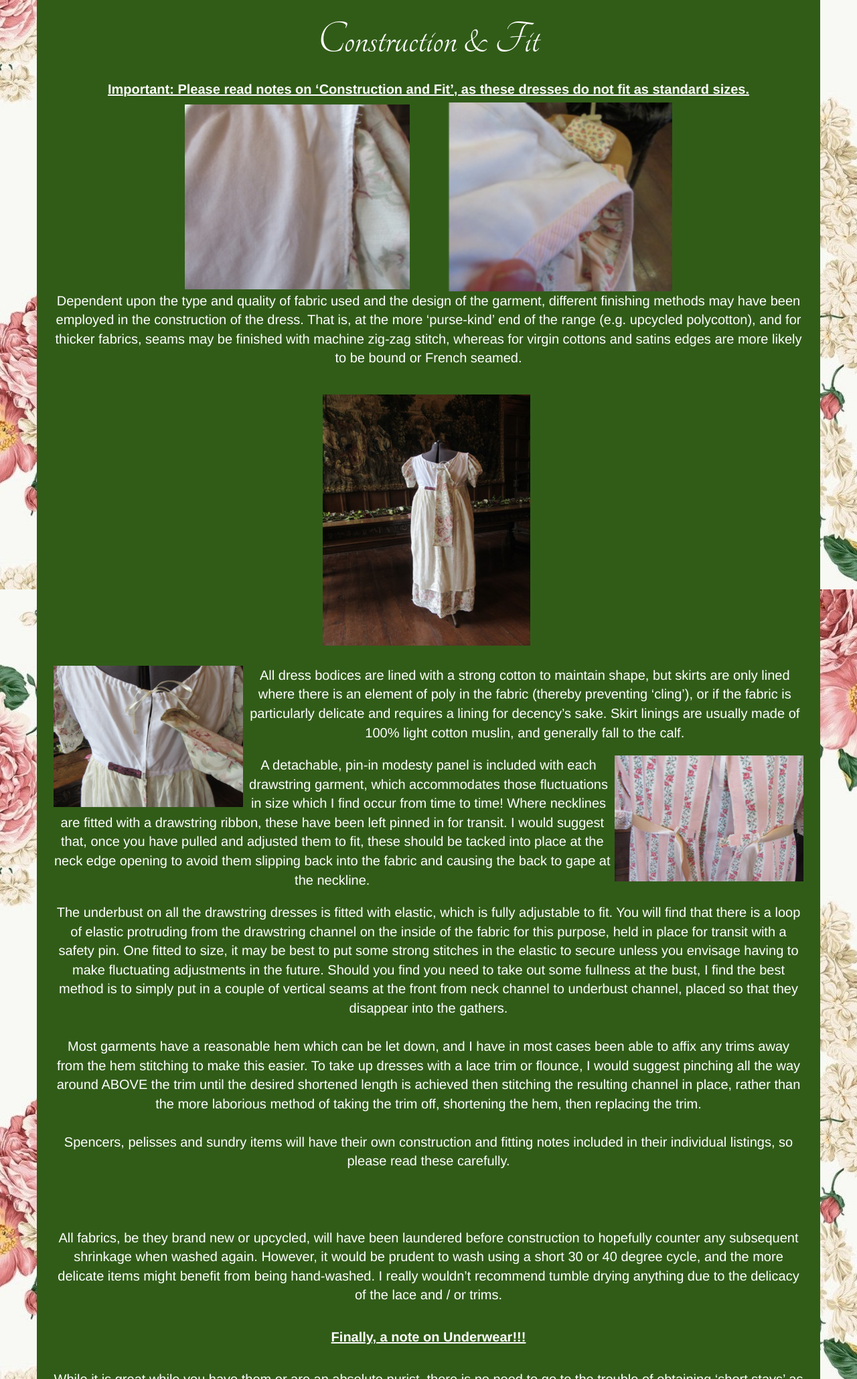
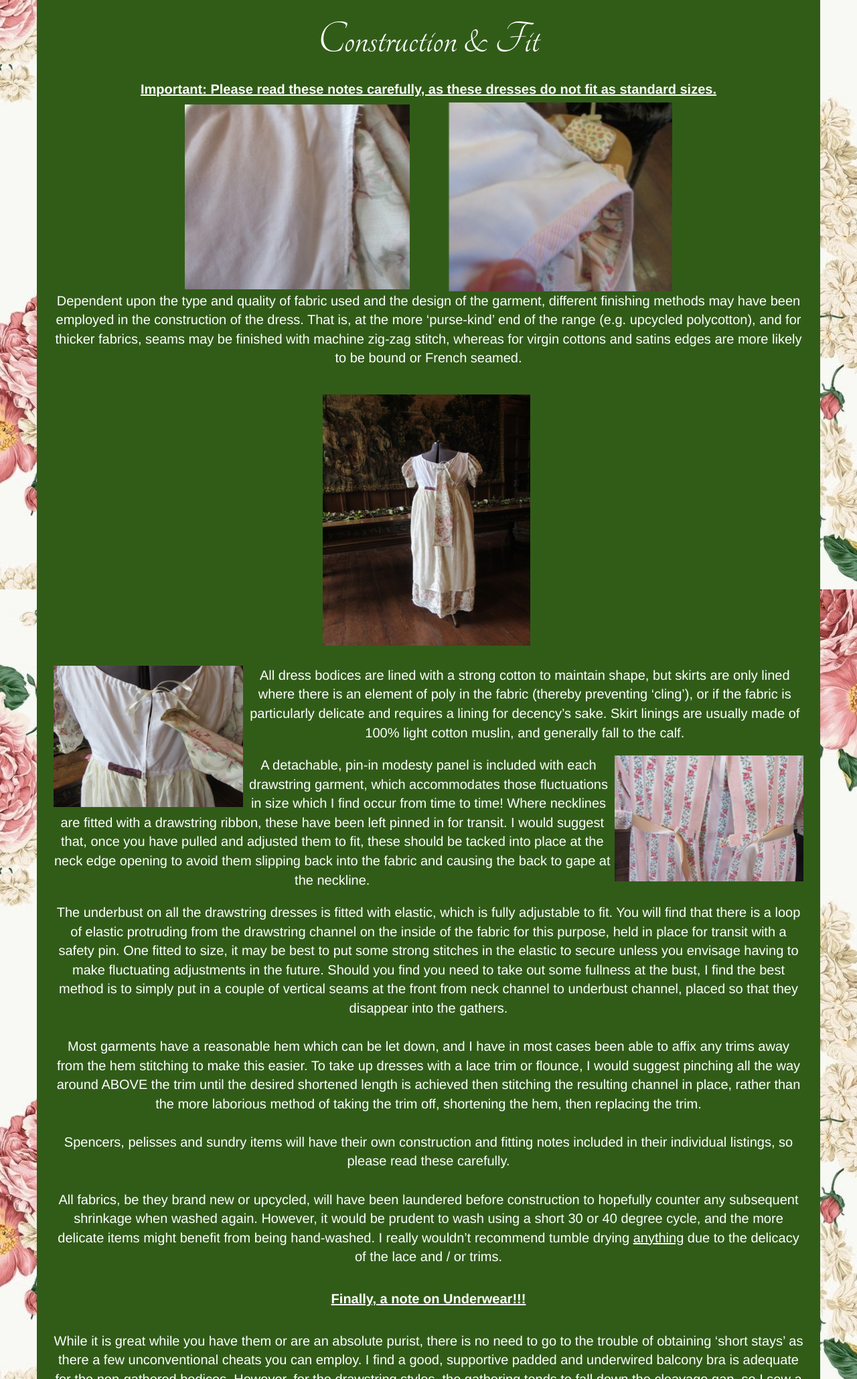
Before and after one commit to RMSchrader1994/Regency, a plain HTML site: page Pages/contr:fit.html in a window 1280 px wide. Shown: the part 320-2379 px from the top of the page at 67% size. Drawn offline with nearby package versions, Linux system fonts and the light colour scheme.

Commit message:
Minor Edits

```diff
--- a/Pages/contr:fit.html
+++ b/Pages/contr:fit.html
@@ -49,7 +49,7 @@
             <div class="col-md-12">
                 <h1>Construction & Fit</h1>
                 <p>
-                <b class="imp">Important: Please read notes on ‘Construction and Fit’, as these dresses do not fit as standard sizes.</b> <br />
+                <b class="imp">Important: Please read these notes carefully, as these dresses do not fit as standard sizes.</b> <br />
                 <img src="../Media/IMG/C:F1.png" alt="Fit 1" id="Fit1">
                 <img src="../Media/IMG/C:F2.png" alt="Fit 2" id="Fit2"><br />
                     Dependent upon the type and quality of fabric used and the design of the garment, different finishing methods may have been employed in the construction of the dress.  That is, at the more ‘purse-kind’ end of the range (e.g. upcycled polycotton), and for thicker fabrics, seams may be finished with machine zig-zag stitch, whereas for virgin cottons and satins edges are more likely to be bound or French seamed.
@@ -69,8 +69,7 @@
                     The underbust on all the drawstring dresses is fitted with elastic, which is fully adjustable to fit.  You will find that there is a loop of elastic protruding from the drawstring channel on the inside of the fabric for this purpose, held in place for transit with a safety pin.  One fitted to size, it may be best to put some strong stitches in the elastic to secure unless you envisage having to make fluctuating adjustments in the future.  Should you find you need to take out some fullness at the bust, I find the best method is to simply put in a couple of vertical seams at the front from neck channel to underbust channel, placed so that they disappear into the gathers. <br /><br />
 Most garments have a reasonable hem which can be let down, and I have in most cases been able to affix any trims away from the hem stitching to make this easier.  To take up dresses with a lace trim or flounce, I would suggest pinching all the way around ABOVE the trim until the desired shortened length is achieved then stitching the resulting channel in place, rather than the more laborious method of taking the trim off, shortening the hem, then replacing the trim.<br /><br />
 Spencers, pelisses and sundry items will have their own construction and fitting notes included in their individual listings, so please read these carefully.<br /><br />
-<br /><br />
-All fabrics, be they brand new or upcycled, will have been laundered before construction to hopefully counter any subsequent shrinkage when washed again.  However, it would be prudent to wash using a short 30 or 40 degree cycle, and the more delicate items might benefit from being hand-washed.  I really wouldn’t recommend tumble drying anything due to the delicacy of the lace and / or trims.
+All fabrics, be they brand new or upcycled, will have been laundered before construction to hopefully counter any subsequent shrinkage when washed again.  However, it would be prudent to wash using a short 30 or 40 degree cycle, and the more delicate items might benefit from being hand-washed.  I really wouldn’t recommend tumble drying <u>anything</u> due to the delicacy of the lace and / or trims.
 <br /><br /><b class="imp">Finally, a note on Underwear!!!</b><br /><br />
 While it is great while you have them or are an absolute purist, there is no need to go to the trouble of obtaining ‘short stays’ as there a few unconventional cheats you can employ. I find a good, supportive padded and underwired balcony bra is adequate for the non-gathered bodices. However, for the drawstring styles, the gathering tends to fall down the cleavage gap, so I sew a robust panel (use something like ‘Peltex Ultra-Firm Sew-In Stabilizer’) to the bra from centre of cup to centre of cup and tack it in place to the underwiring channels of the bra.  For lighter fabrics, this is sufficient, but for stronger fabrics it is sometimes necessary to place some padding behind the panel in the gap area - I find a rolled-up pair of socks to be just the thing!  Not particularly elegant, but it does the job!
                 </p>
```
Also changed, not shown: Pages/gallery.html (+1 -1 lines), 17 other files.
